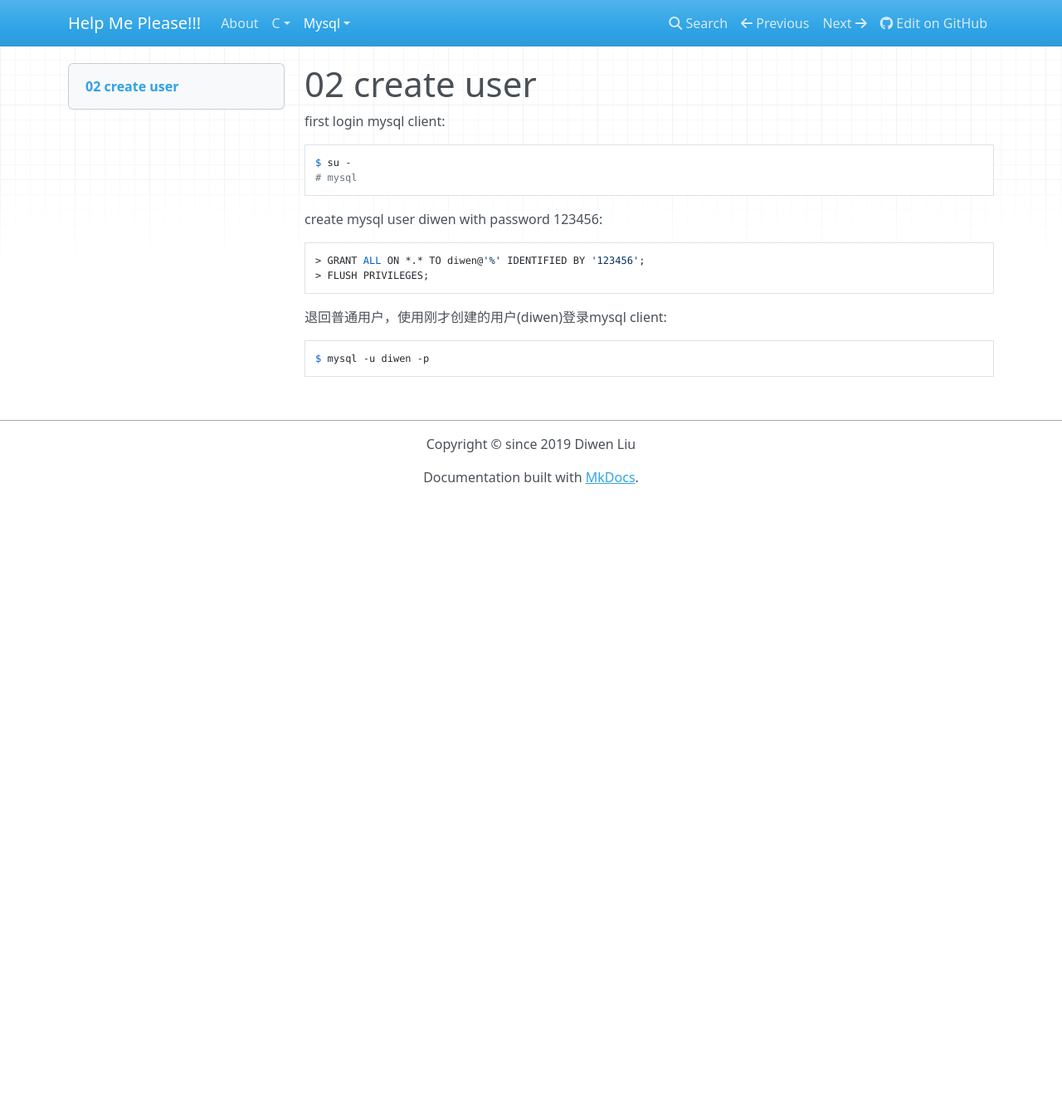
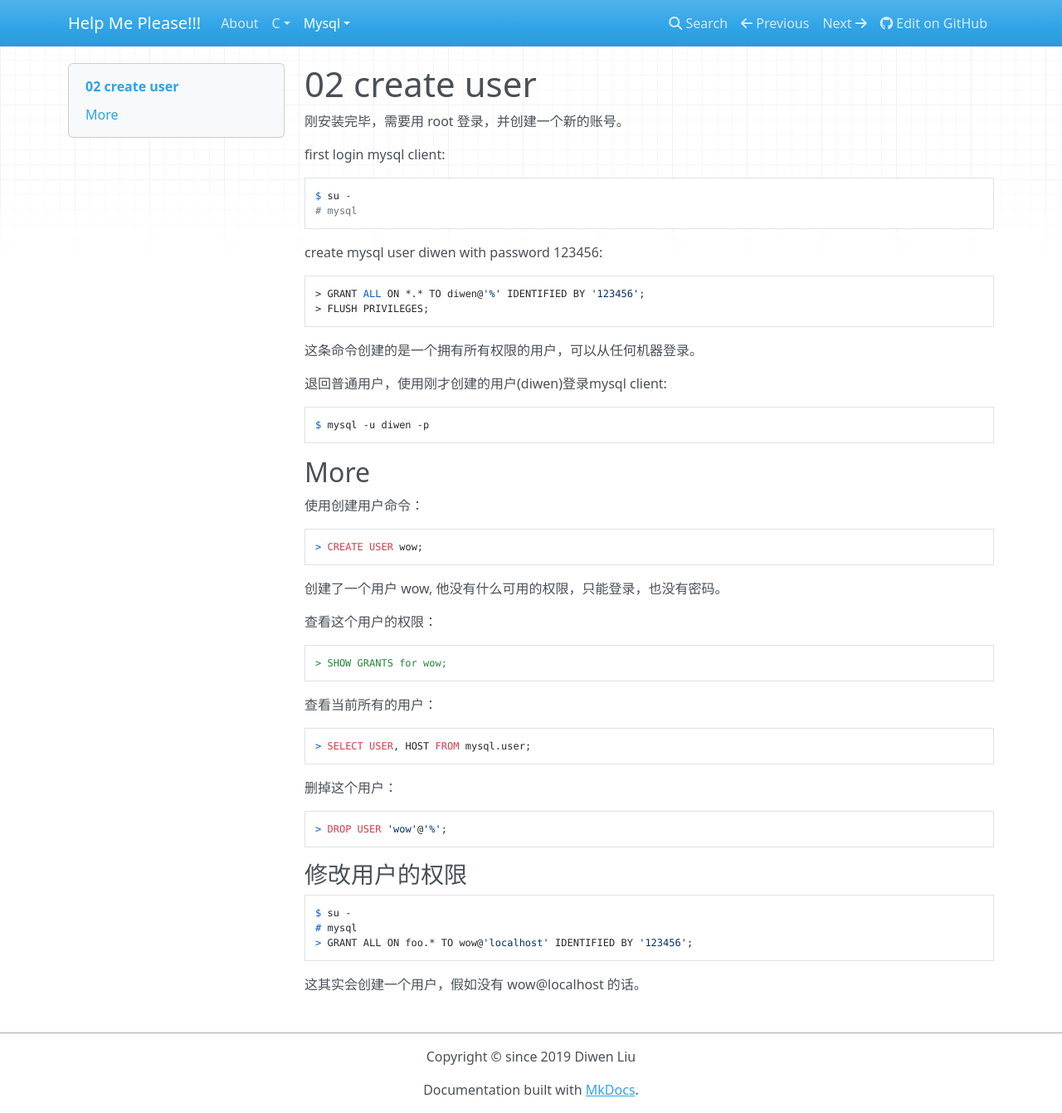
Before and after one commit to yzhu798/HelpMe, an MkDocs documentation site: the page built from notes/Mysql/02_create_user.md, in a window 1280 px wide and 1341 px high. Shown: the whole window at 83% size. Built offline with MkDocs 1.6.1, drawn with Linux system fonts in a browser that asks for light colours; nearby versions of some CDN libraries.

Commit message:
Modify doc

````diff
--- a/notes/Mysql/02_create_user.md
+++ b/notes/Mysql/02_create_user.md
@@ -1,4 +1,6 @@
 # 02 create user
+
+刚安装完毕，需要用 root 登录，并创建一个新的账号。
 
 first login mysql client:
 
@@ -14,8 +16,48 @@ create mysql user diwen with password 123456:
 > FLUSH PRIVILEGES;
 ```
 
+这条命令创建的是一个拥有所有权限的用户，可以从任何机器登录。
+
 退回普通用户，使用刚才创建的用户(diwen)登录mysql client:
 
 ```
 $ mysql -u diwen -p
 ```
+
+## More
+
+使用创建用户命令：
+
+```
+> CREATE USER wow;
+```
+
+创建了一个用户 wow, 他没有什么可用的权限，只能登录，也没有密码。
+
+查看这个用户的权限：
+
+```
+> SHOW GRANTS for wow;
+```
+
+查看当前所有的用户：
+
+```
+> SELECT USER, HOST FROM mysql.user;
+```
+
+删掉这个用户：
+
+```
+> DROP USER 'wow'@'%';
+```
+
+### 修改用户的权限
+
+```
+$ su -
+# mysql
+> GRANT ALL ON foo.* TO wow@'localhost' IDENTIFIED BY '123456';
+```
+
+这其实会创建一个用户，假如没有 wow@localhost 的话。
````
Also changed, not shown: notes/C/05_command-line_args.md (+1 -1 lines).
